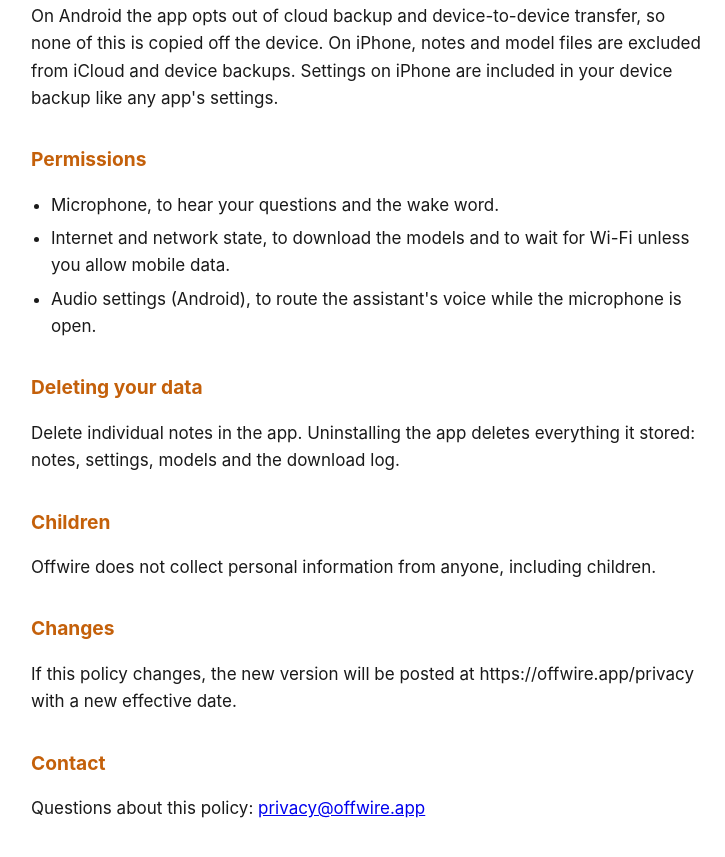
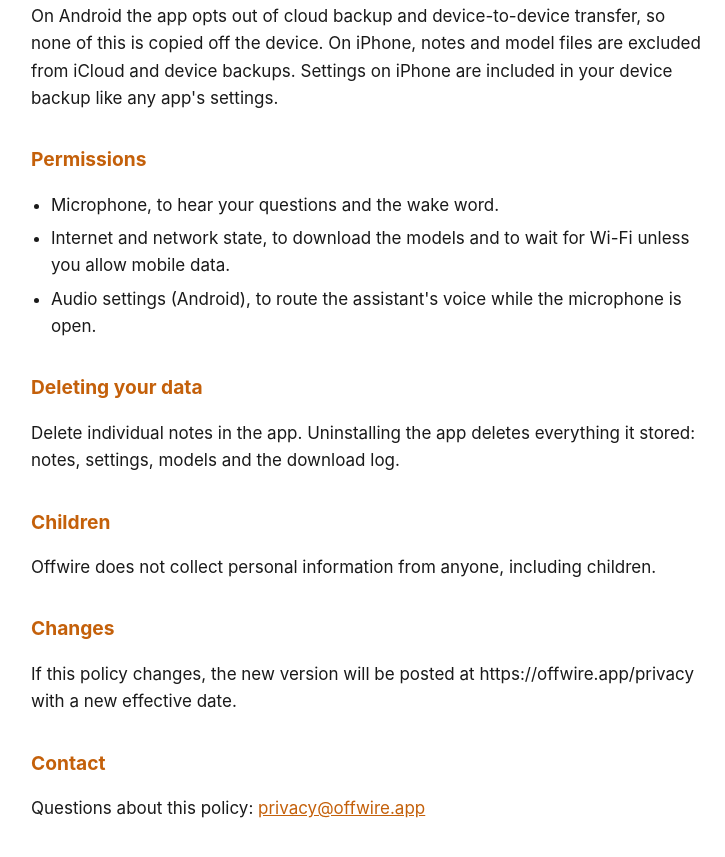
Before and after one commit to chrishonson/offwire, a plain HTML site: page docs/site/privacy/index.html in a window 1280 px wide. Shown: the part 1378-2235 px from the top of the page, without its empty margins (273-998 px from the left). Drawn offline with Linux system fonts and the light colour scheme.

Commit message:
Color the privacy page's link so it reads on a dark background

```diff
--- a/docs/site/privacy/index.html
+++ b/docs/site/privacy/index.html
@@ -21,6 +21,7 @@
   ul { padding-left: 1.25rem; }
   li { margin: 0.4rem 0; }
   code { font-size: 0.95em; }
+  a { color: var(--accent); }
 </style>
 </head>
 <body>
```
